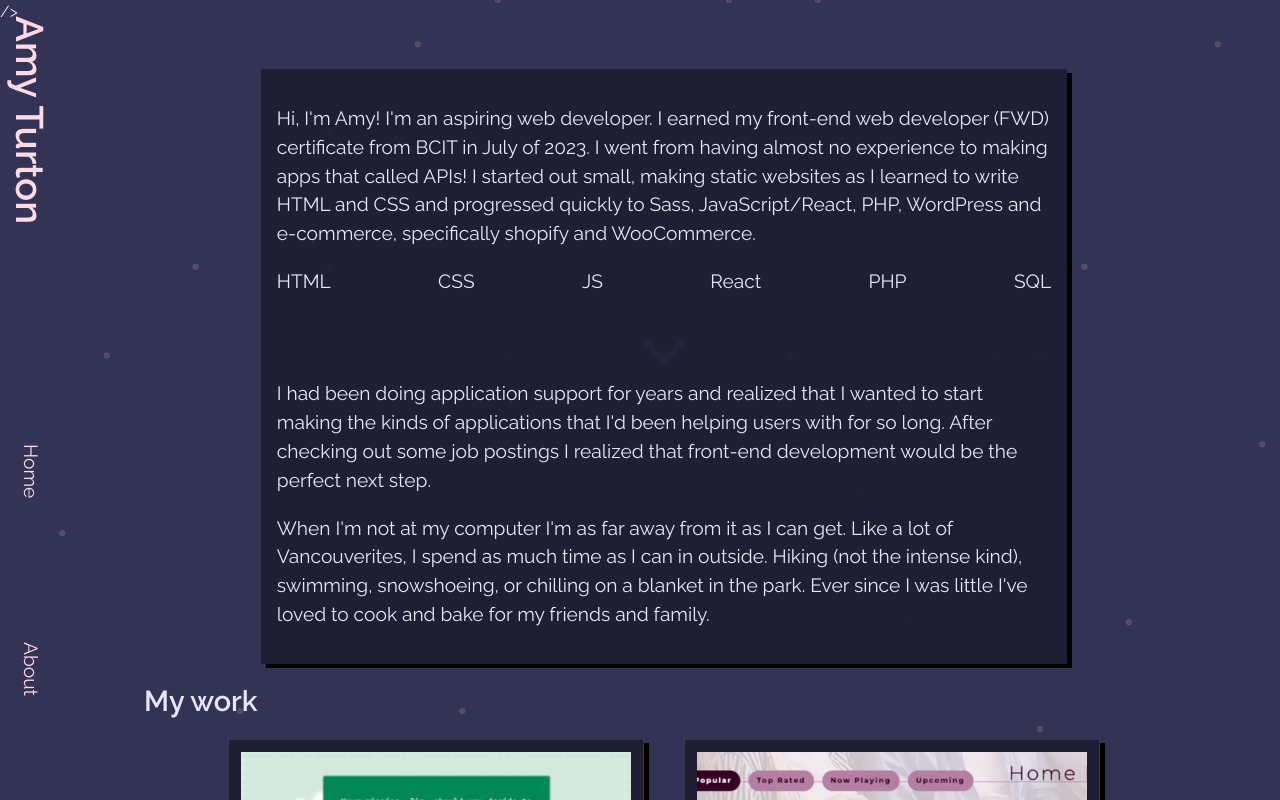
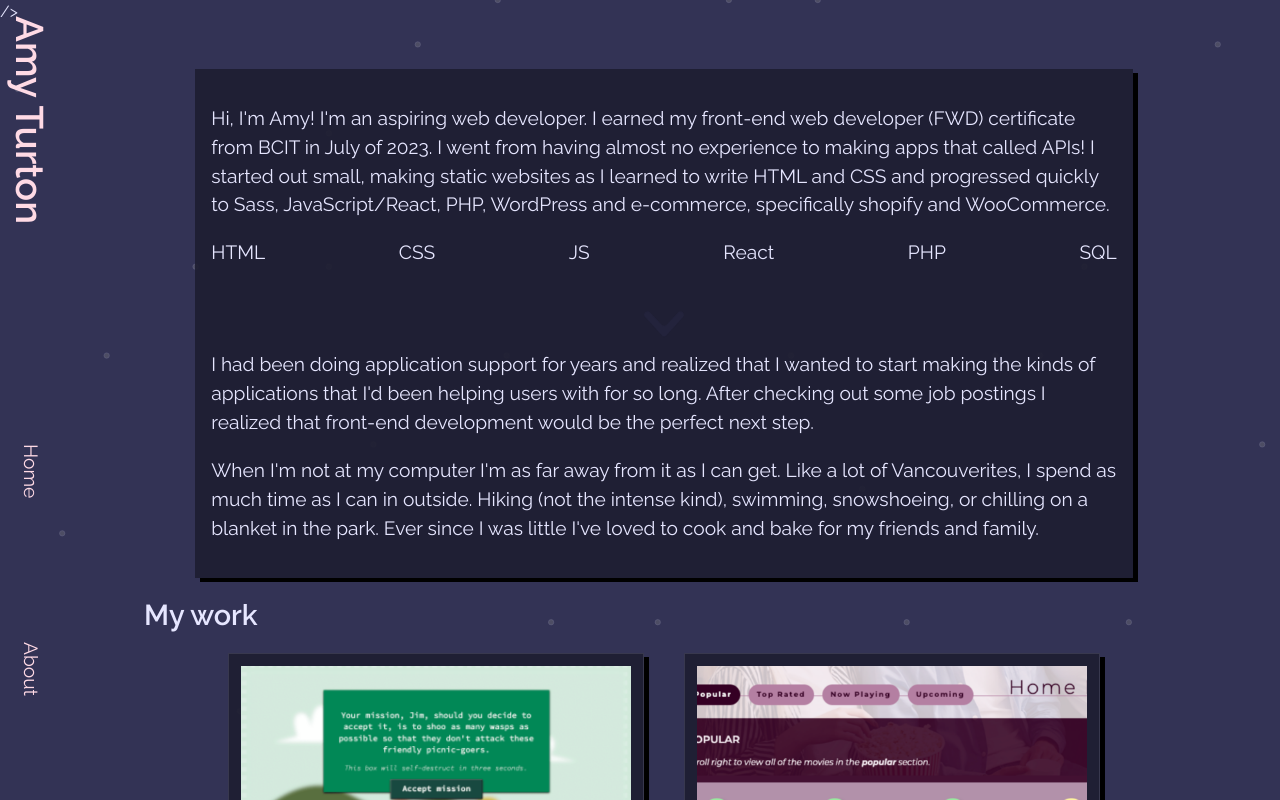
Before and after one commit to manytrout/portfolio-amy, a React (Create React App) app: page /portfolio-amy/ in a window 1280 px wide. Shown: the top 800 px of the page. Built offline with nearby package versions, Linux system fonts and the light colour scheme; a web font is replaced by a local one.

Commit message:
fixed some widths to make them match

```diff
--- a/src/scss/App.scss
+++ b/src/scss/App.scss
@@ -129,11 +129,11 @@ main {
 	box-shadow: 5px 4px 0px 0px rgba(0, 0, 0, 1);
 	max-width: 80rem;
 	@media (min-width: media.$breakpoint-small) {
-		width: 70%;
+		width: 80%;
 		margin: 0 auto;
 	}
 	@media (min-width: media.$breakpoint-medium) {
-		width: 80%;
+		width: 93%;
 		margin: 0 auto;
 	}
 }
@@ -307,11 +307,11 @@ main {
 		box-shadow: 5px 4px 0px 0px rgba(0, 0, 0, 1);
 		max-width: 80rem;
 		@media (min-width: media.$breakpoint-small) {
-			width: 70%;
+			width: 80%;
 			margin: 0 auto;
 		}
 		@media (min-width: media.$breakpoint-medium) {
-			width: 80%;
+			width: 93%;
 			max-width: 90rem;
 			margin: 0 auto;
 		}
```
